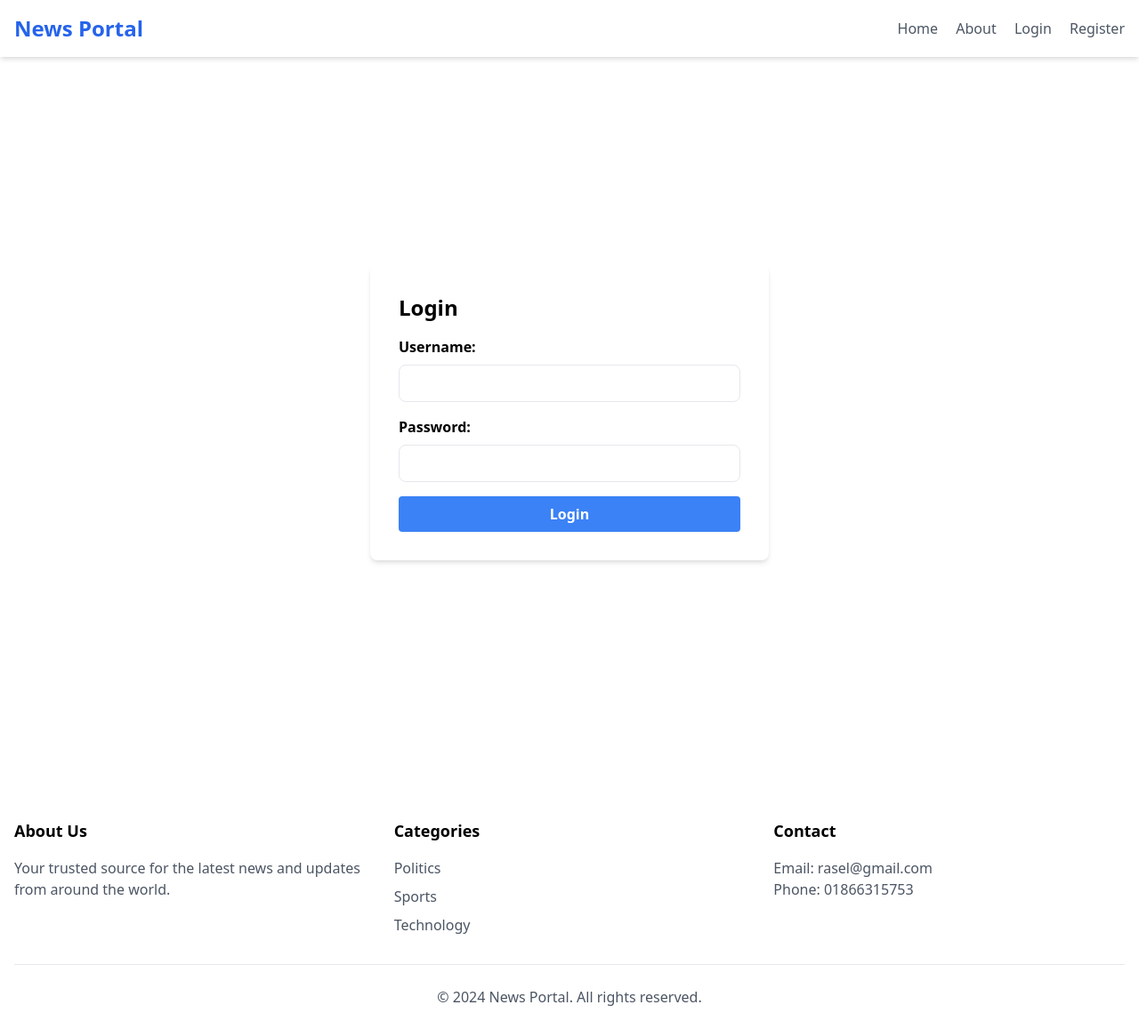
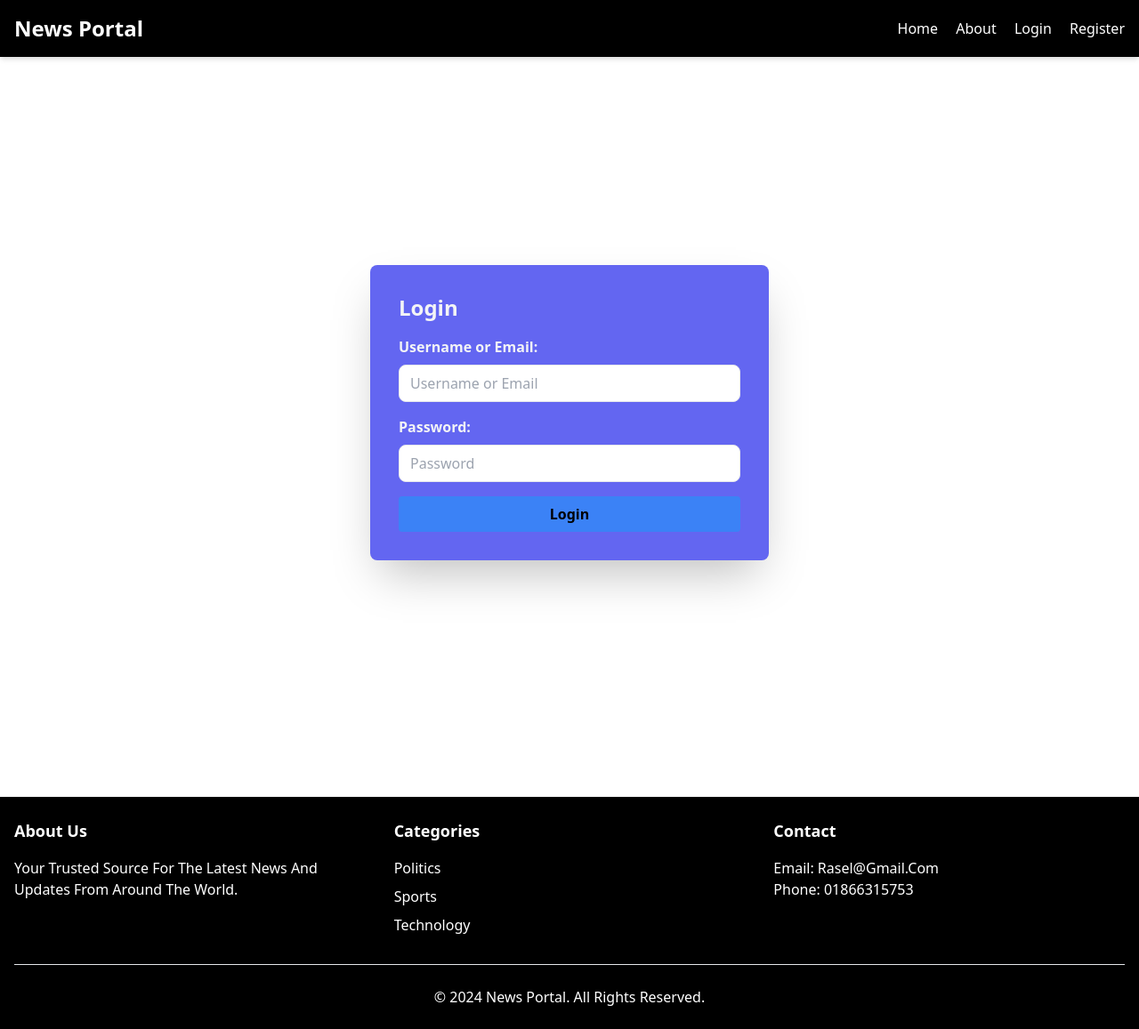
Before and after one commit to rasel4D/NewsPortal, a PHP site: page /newsportal/login.php in a window 1280 px wide. Shown: the whole page at 89% size. Run offline with PHP 8.4, Linux system fonts and the light colour scheme; data comes from the database, SQL or seed files in the repository; both versions use the stored data as it was before the commit.

Commit message:
Add files via upload

````diff
--- a/News/config/config.php
+++ b/News/config/config.php
@@ -10,7 +10,7 @@ define('SITE_NAME', 'News Portal');
 define('SITE_URL', 'http://localhost/newsportal');
 define('UPLOAD_PATH', __DIR__ . '/../public/uploads/images/');
 define('ALLOWED_IMAGE_TYPES', ['image/jpeg', 'image/png', 'image/gif']);
-define('MAX_IMAGE_SIZE', 5 * 1024 * 1024); // 5MB
+define('MAX_IMAGE_SIZE', 5 * 1024 * 1024);
 
 // Start session if not already started
 if (session_status() === PHP_SESSION_NONE) {
@@ -20,3 +20,6 @@ if (session_status() === PHP_SESSION_NONE) {
 // Error reporting
 error_reporting(E_ALL);
 ini_set('display_errors', 1);
+ini_set('display_errors', 1);
+ini_set('display_startup_errors', 1);
+error_reporting(E_ALL);
--- a/News/includes/auth.php
+++ b/News/includes/auth.php
@@ -1,7 +1,7 @@
 <?php
 function check_login() {
     if (!isset($_SESSION['user_id'])) {
-        header('Location: ' . SITE_URL . '../login.php');
+        header('Location: ' . SITE_URL . '../public/login.php');
         exit();
     }
 }
--- a/News/includes/database.php
+++ b/News/includes/database.php
@@ -1,28 +1,47 @@
 <?php
+require_once __DIR__ . '/../config/config.php';
+
 function getConnection() {
     static $conn = null;
 
     if ($conn === null) {
         $conn = new mysqli(DB_HOST, DB_USER, DB_PASS, DB_NAME);
-
         if ($conn->connect_error) {
             die("Connection failed: " . $conn->connect_error);
         }
-
         $conn->set_charset("utf8mb4");
     }
-
     return $conn;
 }
 
 function executeQuery($sql, $params = [], $types = '') {
     $conn = getConnection();
     $stmt = $conn->prepare($sql);
-
     if ($params) {
         $stmt->bind_param($types, ...$params);
     }
-
     $stmt->execute();
     return $stmt;
 }
+
+function save_user($username, $email, $hashed_password) {
+    $conn = getConnection();
+    $stmt = $conn->prepare("INSERT INTO users (username, email, password) VALUES (?, ?, ?)");
+    $stmt->bind_param("sss", $username, $email, $hashed_password);
+    if ($stmt->execute()) {
+        $user_id = $stmt->insert_id;
+        $stmt->close();
+        return $user_id;
+    } else {
+        $stmt->close();
+        return false;
+    }
+}
+
+// Add this new function for user authentication
+function authenticate_user($username) {
+    $sql = "SELECT * FROM users WHERE username = ? OR email = ?";
+    $stmt = executeQuery($sql, [$username, $username], 'ss');
+    return $stmt->get_result()->fetch_assoc();
+}
+?>
--- a/News/includes/functions.php
+++ b/News/includes/functions.php
@@ -8,7 +8,7 @@ function get_latest_news($limit = 10) {
             FROM news_posts n
             JOIN categories c ON n.category_id = c.id
             JOIN users u ON n.author_id = u.id
-            WHERE n.is_published = 1 AND n.is_deleted = 0
+            WHERE n.is_published = 1
             ORDER BY n.created_at DESC LIMIT ?";
 
     $stmt = executeQuery($sql, [$limit], 'i');
@@ -20,7 +20,7 @@ function get_news_by_id($id) {
             FROM news_posts n
             JOIN categories c ON n.category_id = c.id
             JOIN users u ON n.author_id = u.id
-            WHERE n.id = ? AND n.is_published = 1 AND n.is_deleted = 0";
+            WHERE n.id = ? AND n.is_published = 1";
 
     $stmt = executeQuery($sql, [$id], 'i');
     return $stmt->get_result()->fetch_assoc();
@@ -28,7 +28,7 @@ function get_news_by_id($id) {
 
 // Category Functions
 function get_categories() {
-    $sql = "SELECT * FROM categories WHERE is_deleted = 0 ORDER BY name";
+    $sql = "SELECT * FROM categories ORDER BY name";
     $result = executeQuery($sql)->get_result();
     return $result->fetch_all(MYSQLI_ASSOC);
 }
@@ -62,9 +62,9 @@ function register_user($username, $email, $password) {
     return executeQuery($sql, [$username, $email, $hashed_password], 'sss');
 }
 
-function login_user($email, $password) {
-    $sql = "SELECT * FROM users WHERE email = ? AND is_deleted = 0";
-    $stmt = executeQuery($sql, [$email], 's');
+function login_user($username, $password) {
+    $sql = "SELECT * FROM users WHERE email = ? OR username = ?";
+    $stmt = executeQuery($sql, [$username, $username], 'ss');
     $user = $stmt->get_result()->fetch_assoc();
 
     if ($user && password_verify($password, $user['password'])) {
@@ -84,7 +84,8 @@ function is_admin() {
 
 function require_admin() {
     if (!is_admin()) {
-        header('Location: ' . SITE_URL . 'public\login.php');
+        header('Location: ' . SITE_URL . '/public/login.php');
         exit();
     }
 }
+?>
--- a/News/public/about.php
+++ b/News/public/about.php
@@ -14,13 +14,13 @@ $categories = get_categories();
 <body class="bg-gray-100">
 <?php include 'header.php'; ?>
 <main class="container mx-auto px-4 py-8">
-    <div class="bg-white rounded-lg shadow-md p-8">
+    <div class="bg-lime-300 rounded-lg shadow-md p-8">
         <h1 class="text-3xl font-bold mb-4">About Our News Portal</h1>
-        <p class="mb-4">Welcome to our news portal! We are dedicated to providing you with the latest and most relevant news from around the world.</p>
+        <p class="mb-4">Welcome to our news portal! We are dedicated to providing you with the latest and most relevant news from around the Bangladesh.</p>
 
         <div class="mb-8">
             <h2 class="text-2xl font-bold mb-2">Our Mission</h2>
-            <p>Our mission is to be your go-to source for news and information. We strive to deliver accurate, unbiased, and timely news to our readers, helping them stay informed and up-to-date on the events that shape our world.</p>
+            <p>Our mission is to be your go-to source for news and information. We strive to deliver accurate, unbiased, and timely news to our readers, helping them stay informed and up-to-date on the events that shape our Bangladesh.</p>
         </div>
 
         <div class="mb-8">
--- a/News/public/footer.php
+++ b/News/public/footer.php
@@ -1,17 +1,17 @@
-<footer class="bg-green shadow-md mt-8">
+<footer class="bg-black shadow-md mt-8">
     <div class="container mx-auto px-4 py-6">
         <div class="grid grid-cols-1 md:grid-cols-3 gap-8">
             <div>
-                <h3 class="text-lg font-bold mb-4">About Us</h3>
-                <p class="text-gray-600">Your trusted source for the latest news and updates from around the world.</p>
+                <h3 class="text-white capitalize text-lg font-bold mb-4">About Us</h3>
+                <p class="text-white capitalize">Your trusted source for the latest news and updates from around the world.</p>
             </div>
             <div>
-                <h3 class="text-lg font-bold mb-4">Categories</h3>
+                <h3 class="text-white capitalize text-lg font-bold mb-4">Categories</h3>
                 <ul class="space-y-2">
                     <?php foreach ($categories as $category): ?>
                         <li>
                             <a href="category.php?id=<?php echo $category['id']; ?>"
-                               class="text-gray-600 hover:text-blue-600">
+                               class="text-white capitalize hover:text-blue-600">
                                 <?php echo $category['name']; ?>
                             </a>
                         </li>
@@ -19,12 +19,12 @@
                 </ul>
             </div>
             <div>
-                <h3 class="text-lg font-bold mb-4">Contact</h3>
-                <p class="text-gray-600">Email: rasel@gmail.com</p>
-                <p class="text-gray-600">Phone: 01866315753</p>
+                <h3 class="text-white capitalize text-lg font-bold mb-4">Contact</h3>
+                <p class="text-white capitalize">Email: rasel@gmail.com</p>
+                <p class="text-white capitalize">Phone: 01866315753</p>
             </div>
         </div>
-        <div class="border-t mt-8 pt-6 text-center text-gray-600">
+        <div class="border-t mt-8 pt-6 text-center text-white capitalize">
             <p>&copy; <?php echo date('Y'); ?> News Portal. All rights reserved.</p>
         </div>
     </div>
--- a/News/public/header.php
+++ b/News/public/header.php
@@ -2,25 +2,28 @@
     session_start();
 }
 ?>
+<?php
+require_once '../includes/functions.php';
+?>
 <!DOCTYPE html>
-<header class="bg-white shadow-md">
+<header class="bg-black shadow-md">
     <nav class="container mx-auto px-4 py-4">
         <div class="flex justify-between items-center">
-            <a href="index.php" class="text-2xl font-bold text-blue-600">
+            <a href="index.php" class="text-2xl font-bold text-white capitalize">
                 <?php echo SITE_NAME; ?>
             </a>
 
-            <div class="space-x-4">
-                <a href="index.php" class="text-gray-600 hover:text-blue-600">Home</a>
-                <a href="about.php" class="text-gray-600 hover:text-blue-600">About</a>
+            <div class="space-x-4 ">
+                <a href="index.php" class="text-white  capitalize hover:text-blue-600">Home</a>
+                <a href="about.php" class="text-white capitalize  hover:text-blue-600">About</a>
 
 
                 <?php if (isset($_SESSION['user_id'])): ?>
-                    <a href="profile.php" class="text-gray-600 hover:text-blue-600">Profile</a>
-                    <a href="logout.php" class="text-gray-600 hover:text-blue-600">Logout</a>
+                    <a href="admin.php" class="text-white capitalize hover:text-blue-600">Profile</a>
+                    <a href="logout.php" class="text-white capitalize hover:text-blue-600">Logout</a>
                 <?php else: ?>
-                    <a href="login.php" class="text-gray-600 hover:text-blue-600">Login</a>
-                    <a href="register.php" class="text-gray-600 hover:text-blue-600">Register</a>
+                    <a href="login.php" class="text-white capitalize  hover:text-blue-600">Login</a>
+                    <a href="register.php" class="text-white capitalize hover:text-blue-600">Register</a>
                 <?php endif; ?>
             </div>
         </div>
--- a/News/public/index.php
+++ b/News/public/index.php
@@ -12,7 +12,7 @@ $categories = get_categories();
     <title><?php echo SITE_NAME; ?></title>
     <script src="https://cdn.tailwindcss.com"></script>
 </head>
-<body class="bg-gray-100">
+<body class='bg-lime-200'>
     <?php include 'header.php'; ?>
 
     <main class="container mx-auto px-4 py-8">
@@ -49,7 +49,6 @@ $categories = get_categories();
             <?php endforeach; ?>
         </div>
     </main>
-
     <?php include 'footer.php'; ?>
 </body>
 </html>
--- a/News/public/login.php
+++ b/News/public/login.php
@@ -1,35 +1,54 @@
 <?php
 require_once '../includes/functions.php';
-require_once __DIR__ . '/../config/config.php';
+require_once '../includes/auth.php';
 
-// Start the session if it's not already started
-if (session_status() === PHP_SESSION_NONE) {
-    session_start();
-}
+// Initialize variables
+$error_message = '';
+$latest_news = get_latest_news(10);
+$categories = get_categories();
 
-// Check if the form was submitted
+// Handle login form submission
 if ($_SERVER['REQUEST_METHOD'] === 'POST') {
-    // Retrieve the form data
-    $username = $_POST['username'];
+    $username = trim($_POST['username']);
     $password = $_POST['password'];
 
-    // Validate the user's credentials (replace this with your actual authentication logic)
-    if ($username === 'admin' && $password === 'password') {
-        // If the credentials are valid, start the session and redirect the user
-        $_SESSION['user_id'] = 1; // Replace with the actual user ID
-        $_SESSION['username'] = $username;
-        header('Location: index.php');
-        exit;
+    // Basic validation
+    if (empty($username) || empty($password)) {
+        $error_message = "Please fill in all fields.";
     } else {
-        // If the credentials are invalid, display an error message
-        $error_message = 'Invalid username or password.';
+        // Check if input is email or username
+        $is_email = filter_var($username, FILTER_VALIDATE_EMAIL);
+
+        // Get user from database
+        $sql = $is_email
+            ? "SELECT * FROM users WHERE email = ? AND is_deleted = 0"
+            : "SELECT * FROM users WHERE username = ? AND is_deleted = 0";
+
+        $stmt = executeQuery($sql, [$username], 's');
+        $user = $stmt->get_result()->fetch_assoc();
+
+        if ($user && password_verify($password, $user['password'])) {
+            // Set session variables
+            $_SESSION['user_id'] = $user['id'];
+            $_SESSION['username'] = $user['username'];
+            $_SESSION['is_admin'] = $user['is_admin'];
+
+            // Regenerate session ID for security
+            session_regenerate_id(true);
+
+            // Redirect based on user role
+            if ($user['is_admin'] == 1) {
+                header('Location: ' . SITE_URL . '/admin/admin_profile.php');
+                exit();
+            } else {
+                header('Location: ' . SITE_URL . '/public/index.php');
+                exit();
+            }
+        } else {
+            $error_message = "Invalid username/email or password.";
+        }
     }
 }
-?>
-<?php
-require_once '../includes/functions.php';
-$latest_news = get_latest_news(10);
-$categories = get_categories();
 ?>
 <!DOCTYPE html>
 <html>
@@ -40,30 +59,35 @@ $categories = get_categories();
 <body>
     <?php include 'header.php'; ?>
     <div class="flex justify-center items-center h-screen">
-        <div class="bg-white shadow-md p-8 rounded-lg w-full max-w-md">
-            <h1 class="text-2xl font-bold mb-4">Login</h1>
+        <div class="bg-indigo-500 shadow-2xl shadow-indigo-500/50  p-8 rounded-lg w-full max-w-md">
+            <h1 class="text-gray-100 text-2xl font-bold mb-4">Login</h1>
 
-            <?php if (isset($error_message)): ?>
+            <?php if (isset($error_message) && !empty($error_message)): ?>
                 <div class="bg-red-100 border border-red-400 text-red-700 px-4 py-3 rounded mb-4" role="alert">
                     <strong class="font-bold">Error:</strong>
-                    <span class="block sm:inline"><?php echo $error_message; ?></span>
+                    <span class="block sm:inline"><?php echo htmlspecialchars($error_message); ?></span>
                 </div>
             <?php endif; ?>
 
-            <form method="post" action="<?php echo htmlspecialchars($_SERVER['PHP_SELF']);?>">
+            <form method="post" action="<?php echo htmlspecialchars($_SERVER['PHP_SELF']); ?>">
+                <?php $csrf_token = generate_csrf_token(); ?>
+                <input type="hidden" name="csrf_token" value="<?php echo $csrf_token; ?>">
+
                 <div class="mb-4">
-                    <label class="block font-bold mb-2" for="username">Username:</label>
-                    <input class="border rounded-lg py-2 px-3 w-full" type="text" id="username" name="username" required>
+                    <label class="text-gray-100 block font-bold mb-2" for="username">Username or Email:</label>
+                    <input class="border rounded-lg py-2 px-3 w-full" type="text" id="username" name="username"
+                           placeholder="Username or Email" required>
                 </div>
                 <div class="mb-4">
-                    <label class="block font-bold mb-2" for="password">Password:</label>
-                    <input class="border rounded-lg py-2 px-3 w-full" type="password" id="password" name="password" required>
+                    <label class="text-gray-100 block font-bold mb-2" for="password">Password:</label>
+                    <input class="border rounded-lg py-2 px-3 w-full" type="password" id="password" name="password"
+                           placeholder="Password" required>
                 </div>
-                <button class="bg-blue-500 hover:bg-blue-700 text-white font-bold py-2 px-4 rounded w-full" type="submit">Login</button>
+                <button class="bg-blue-500 hover:bg-green-700 text-back font-bold py-2 px-4 rounded w-full"
+                        type="submit">Login</button>
             </form>
         </div>
     </div>
     <?php include 'footer.php'; ?>
-
 </body>
 </html>
--- a/News/public/news.php
+++ b/News/public/news.php
@@ -101,4 +101,3 @@ if ($_SERVER['REQUEST_METHOD'] === 'POST' && isset($_POST['comment'])) {
     <?php include 'footer.php'; ?>
 </body>
 </html>
-```
````
Also changed, not shown: News/newsportal.sql (+4 -4 lines), News/public/logout.php (added, +26 -0 lines), News/public/register.php (+11 -8 lines).
